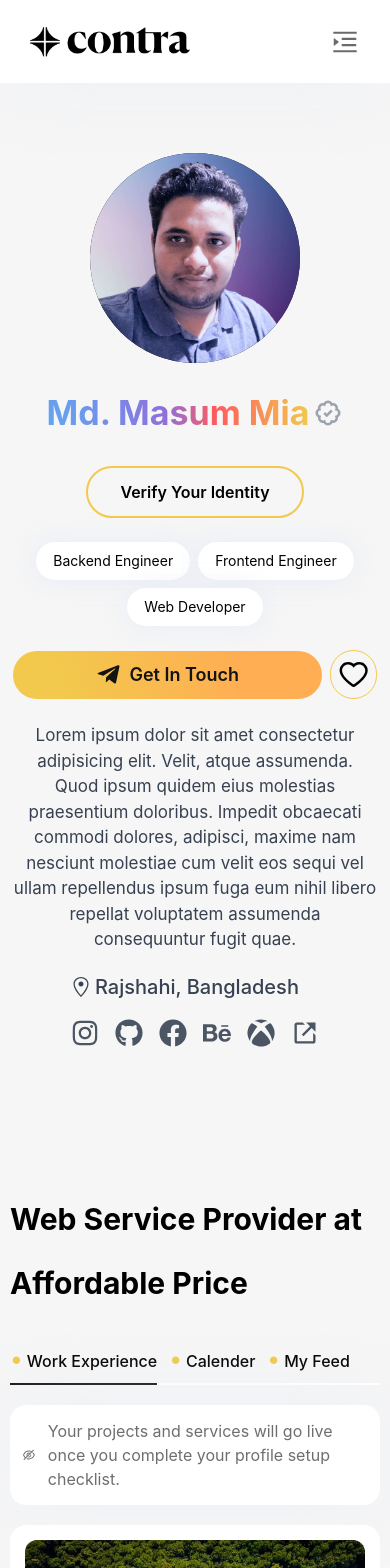
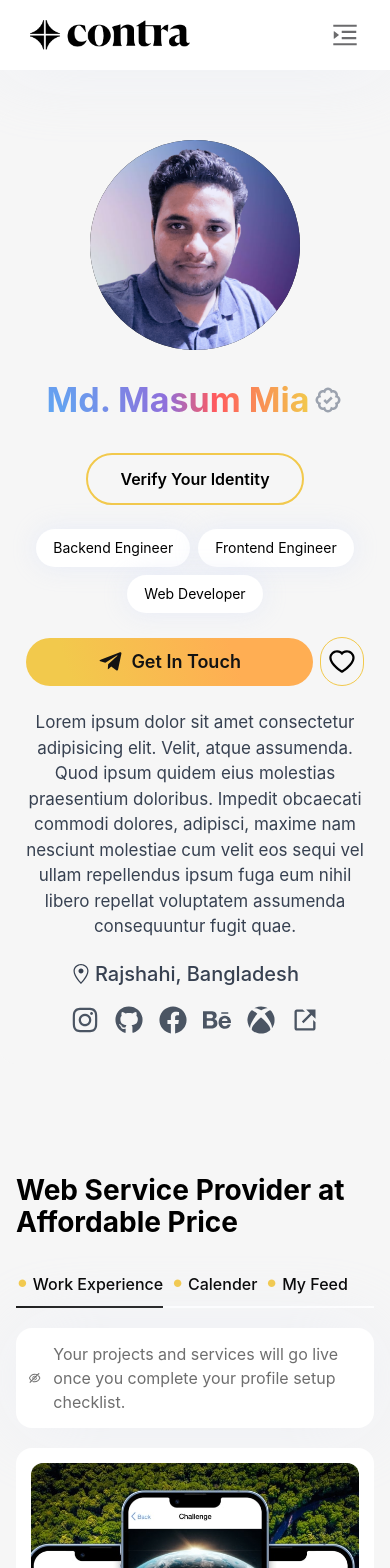
Before and after one commit to iinaamasum/contra-user-dashboard, a React (Create React App) app: page / in a window 390 px wide. Shown: the top 1568 px of the page. Built offline with nearby package versions, Linux system fonts and the light colour scheme.

Commit message:
responsive dashboard right and nav fixed

```diff
--- a/src/Components/Shared/Navbar.jsx
+++ b/src/Components/Shared/Navbar.jsx
@@ -21,7 +21,7 @@
       style={{
         boxShadow: 'rgb(228 232 247 / 40%) 0px 0px 80px',
       }}
-      className="sticky top-0 z-50 h-[83px] backdrop-blur-[8px] bg-[rgba(255,255,255,0.86)]
+      className="sticky top-0 z-50 h-[70px] md:h-[83px] backdrop-blur-[8px] bg-[rgba(255,255,255,0.86)]
       "
     >
       <div className="flex items-center justify-between h-full max-w-[1440px] mx-auto px-[30px]">
@@ -99,7 +99,7 @@
             )}
           </div>
         </div>
-        <ul
+        {/* <ul
           className={
             'w-full lg:hidden visible' + (navOpen ? 'flex-col' : ' hidden')
           }
@@ -111,7 +111,7 @@
               </Link>
             </li>
           ))}
-        </ul>
+        </ul> */}
       </div>
     </div>
   );
--- a/src/Components/UserDashboard/DashboardLeft.jsx
+++ b/src/Components/UserDashboard/DashboardLeft.jsx
@@ -21,7 +21,7 @@
   ];
   return (
     <div className="w-full lg1200:w-[515px] px-[10px] md:px-[32px] py-[30px] lg:py-[92px] my-[40px] flex items-center justify-center rounded-2xl dashboard__left__bg">
-      <div className="w-[364px] flex flex-col items-center justify-center">
+      <div className="w-full sm:w-[364px] px-4 sm:px-0 flex flex-col items-center justify-center">
         {/* profile image  */}
         <div className="w-[210px] h-[210px] rounded-full bg-black">
           <img
--- a/src/Components/UserDashboard/DashboardRight.jsx
+++ b/src/Components/UserDashboard/DashboardRight.jsx
@@ -52,23 +52,18 @@
     },
   ];
   return (
-    <div className="w-full lg1200:w-[750px] px-[10px] py-[30px] mt-[40px] flex justify-center rounded-2xl">
+    <div className="w-full lg1200:w-[750px] px-4 py-[30px] mt-[40px] flex justify-center rounded-2xl">
       <div className="">
-        <span
-          style={{
-            lineHeight: '4rem',
-          }}
-          className="text-3xl md:text-4xl lg:text-5xl font-bold"
-        >
+        <h2 className="text-[1.75rem] md:text-[2.25rem] lg:text-[3rem] font-bold leading-[2rem] md:leading-[4rem]">
           Web Service Provider at Affordable Price
-        </span>
+        </h2>
         {/* user exp nav  */}
         <div className="my-5">
           <ul className="flex items-center border-b-2 border-white">
             {userExpNav.map((link) => (
               <li
                 key={link.id}
-                className="mr-3 text-base md:text-lg font-medium py-2"
+                className="mr-2 xsm:mr-3 text-base md:text-lg font-medium py-2"
               >
                 <NavLink
                   className={({ isActive }) =>
```
